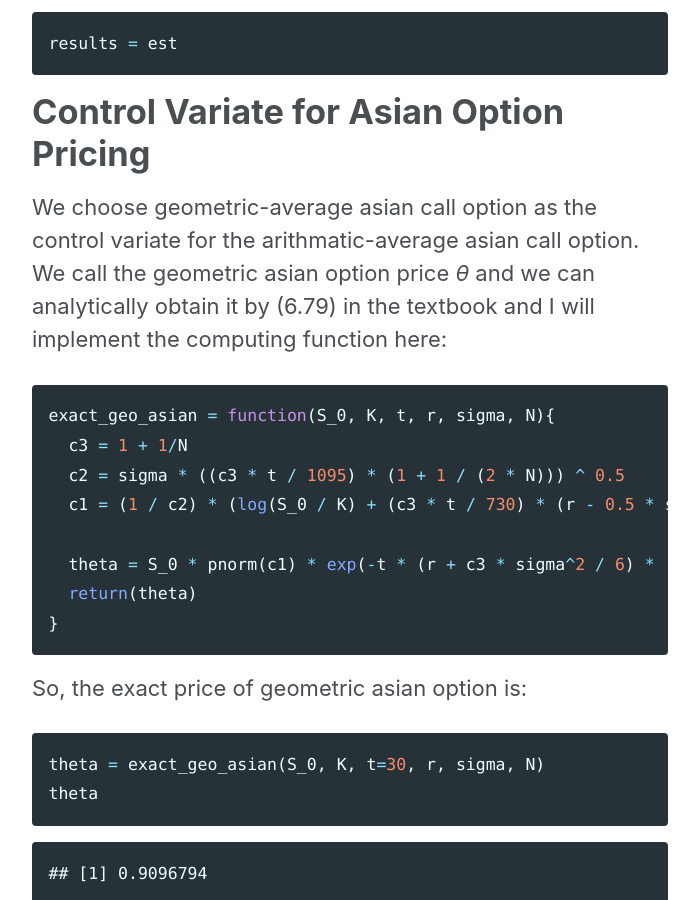
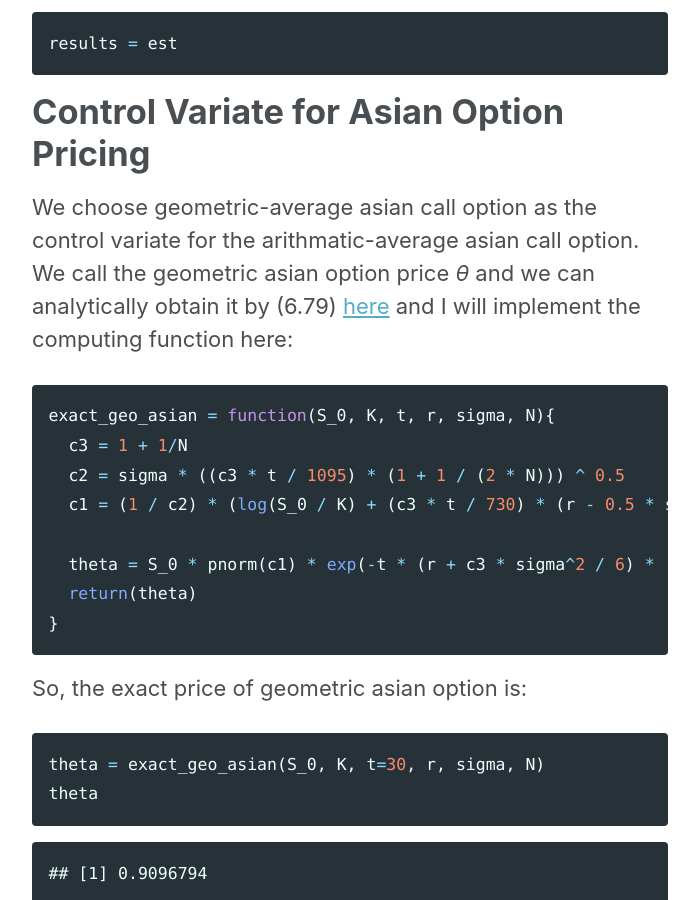
Before and after one commit to hamedhelali/hamedhelali.github.io, a Jekyll site: the page built from _posts/2020-11-02-Variance-Reduction-Mc.md, in a window 1280 px wide and 900 px high, scrolled down 3631 px. Shown: the whole window, without its empty margins (290-989 px from the left). Built offline with Jekyll 4.4.1, drawn with Linux system fonts in a browser that asks for light colours; nearby versions of some CDN libraries; formulas are drawn with MathJax 3.

Commit message:
Update 2020-11-02-Variance-Reduction-Mc.md

````diff
--- a/_posts/2020-11-02-Variance-Reduction-Mc.md
+++ b/_posts/2020-11-02-Variance-Reduction-Mc.md
@@ -125,8 +125,7 @@
 
 We choose geometric-average asian call option as the control variate for
 the arithmatic-average asian call option. We call the geometric asian
-option price *θ* and we can analytically obtain it by (6.79) in the
-textbook and I will implement the computing function here:
+option price *θ* and we can analytically obtain it by (6.79) [here](https://www.stat.colostate.edu/computationalstatistics/) and I will implement the computing function here:
 
 ``` r
 exact_geo_asian = function(S_0, K, t, r, sigma, N){
````
